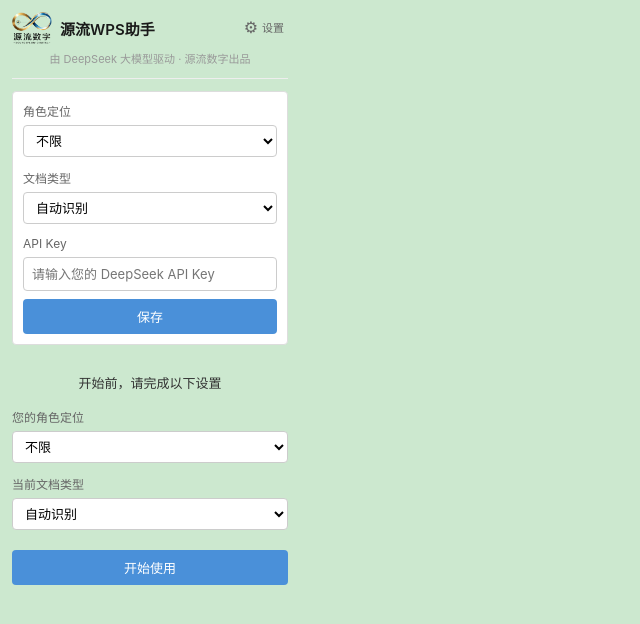
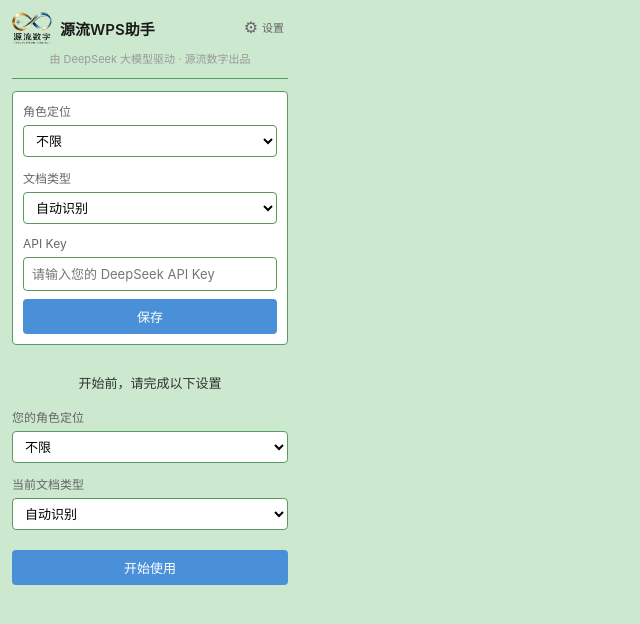
Before and after one commit to Minshu-Liu/deepseek-wps-assistant, a website built with Vite: page index.html in a window 1280 px wide. Both pictures are taken after a click on the button "⚙ 设置". Shown: the whole page, without its empty margins (0-640 px from the left). Built offline with nearby package versions, Linux system fonts and the light colour scheme.

Commit message:
style(index): 加深文本框边框颜色为 #5A9A5E

```diff
--- a/index.html
+++ b/index.html
@@ -24,7 +24,7 @@
         .brand {
             padding-bottom: 12px;
             margin-bottom: 12px;
-            border-bottom: 1px solid #eee;
+            border-bottom: 1px solid #5A9A5E;
         }
 
         .brand-title-row {
@@ -96,7 +96,7 @@
             margin-bottom: 12px;
             padding: 10px;
             background: #fff;
-            border: 1px solid #ddd;
+            border: 1px solid #5A9A5E;
             border-radius: 4px;
         }
 
@@ -132,7 +132,7 @@
         #apiKey {
             width: 100%;
             padding: 8px;
-            border: 1px solid #ccc;
+            border: 1px solid #5A9A5E;
             border-radius: 4px;
             font-size: 13px;
             font-family: inherit;
@@ -183,7 +183,7 @@
             width: 100%;
             min-height: 100px;
             padding: 8px;
-            border: 1px solid #ccc;
+            border: 1px solid #5A9A5E;
             border-radius: 4px;
             resize: vertical;
             font-size: 13px;
@@ -231,7 +231,7 @@
             min-height: 120px;
             padding: 10px;
             background: #fff;
-            border: 1px solid #ddd;
+            border: 1px solid #5A9A5E;
             border-radius: 4px;
             white-space: pre-wrap;
             word-wrap: break-word;
@@ -306,7 +306,7 @@
             width: 100%;
             height: 32px;
             padding: 0 8px;
-            border: 1px solid #ccc;
+            border: 1px solid #5A9A5E;
             border-radius: 4px;
             font-size: 13px;
             font-family: inherit;
```
